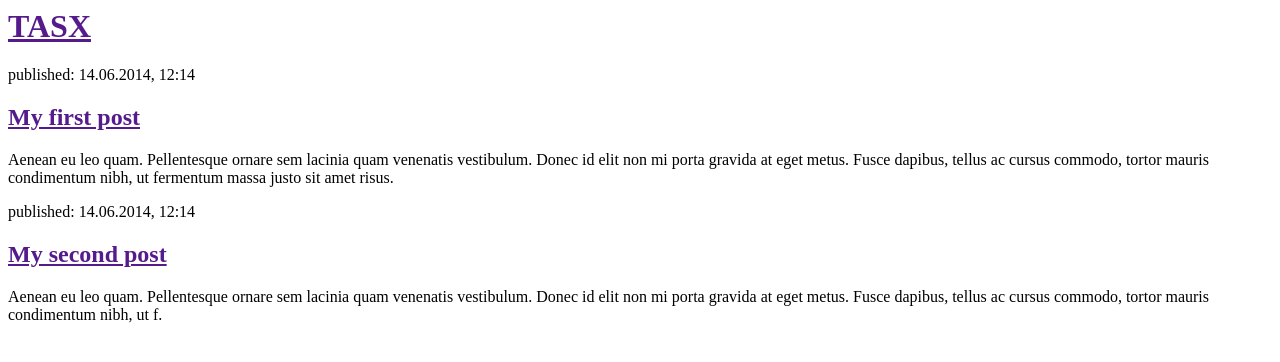
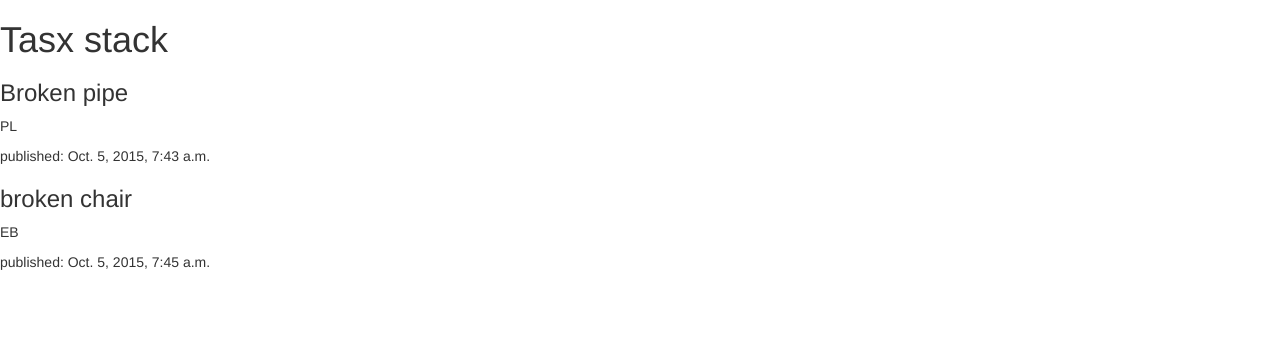
Before and after one commit to luquencio/tasx, a Django app: page /tasxapp/ in a window 1280 px wide. Shown: the top 362 px of the page. Run offline with Django 3.2, Linux system fonts and the light colour scheme; data comes from the database, SQL or seed files in the repository; both versions use the stored data as it was after the commit; some libraries are stand-ins or nearby versions.

Commit message:
adding some html

```diff
--- /dev/null
+++ b/tasx/tasxapp/static/css/home.css
@@ -0,0 +1,3 @@
+h1 a {
+       color: #FCA205;
+   }
--- a/tasx/tasxapp/templates/home/home.html
+++ b/tasx/tasxapp/templates/home/home.html
@@ -1,22 +1,21 @@
+{% load staticfiles %}
 <html>
        <head>
+         <link rel="stylesheet" href="//maxcdn.bootstrapcdn.com/bootstrap/3.2.0/css/bootstrap.min.css">
+         <link rel="stylesheet" href="//maxcdn.bootstrapcdn.com/bootstrap/3.2.0/css/bootstrap-theme.min.css">
+         <link rel="stylesheet" href="{% static "css/home.css" %}">
            <title>TASX</title>
        </head>
        <body>
-           <div>
-               <h1><a href="">TASX</a></h1>
-           </div>
-
-           <div>
-               <p>published: 14.06.2014, 12:14</p>
-               <h2><a href="">My first post</a></h2>
-               <p>Aenean eu leo quam. Pellentesque ornare sem lacinia quam venenatis vestibulum. Donec id elit non mi porta gravida at eget metus. Fusce dapibus, tellus ac cursus commodo, tortor mauris condimentum nibh, ut fermentum massa justo sit amet risus.</p>
-           </div>
-
-           <div>
-               <p>published: 14.06.2014, 12:14</p>
-               <h2><a href="">My second post</a></h2>
-               <p>Aenean eu leo quam. Pellentesque ornare sem lacinia quam venenatis vestibulum. Donec id elit non mi porta gravida at eget metus. Fusce dapibus, tellus ac cursus commodo, tortor mauris condimentum nibh, ut f.</p>
-           </div>
-       </body>
+   <h1>Tasx stack</a></h1>
+</div>
+      {% for report in reports %}
+    <div>
+      <h3>{{ report.title }}</a></h3>
+      <p>{{report.category}}</p>
+        <p>published: {{ report.date }}</p>
+        <p>{{ repor.descr|linebreaks }}</p>
+   </div>
+   {% endfor %}
+      </body>
    </html>
--- a/tasx/tasxapp/views.py
+++ b/tasx/tasxapp/views.py
@@ -1,12 +1,16 @@
 from django.shortcuts import render
 from django.http import HttpResponse
+from django.utils import timezone
 from .models import Report
 # Create your views here.
 
 def index(request):
-    return render(request,'home/home.html', {})
-
-
+    try:
+        reports = Report.objects.all()
+        ##reports = Report.objects.filter(date=timezone.now()).order_by('date')
+    except Report.DoesNotExist:
+        raise Http404("Theres no reports.")
+    return render(request,'home/home.html', {'reports' : reports})
 
 
 #def index(request):
```
Also changed, not shown: tasx/db.sqlite3, tasx/media/reports/Broken.chair.jpg (added).
